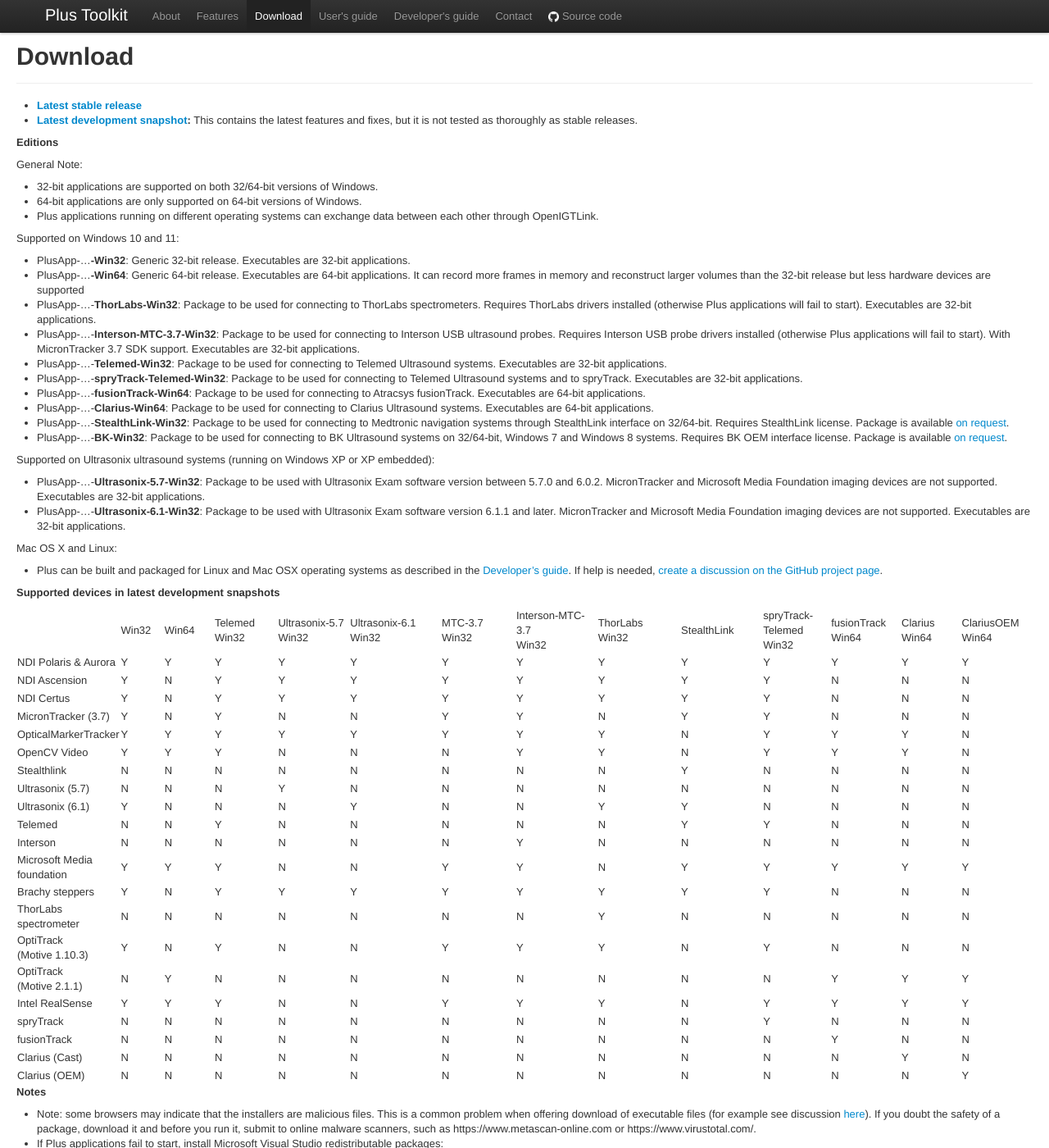
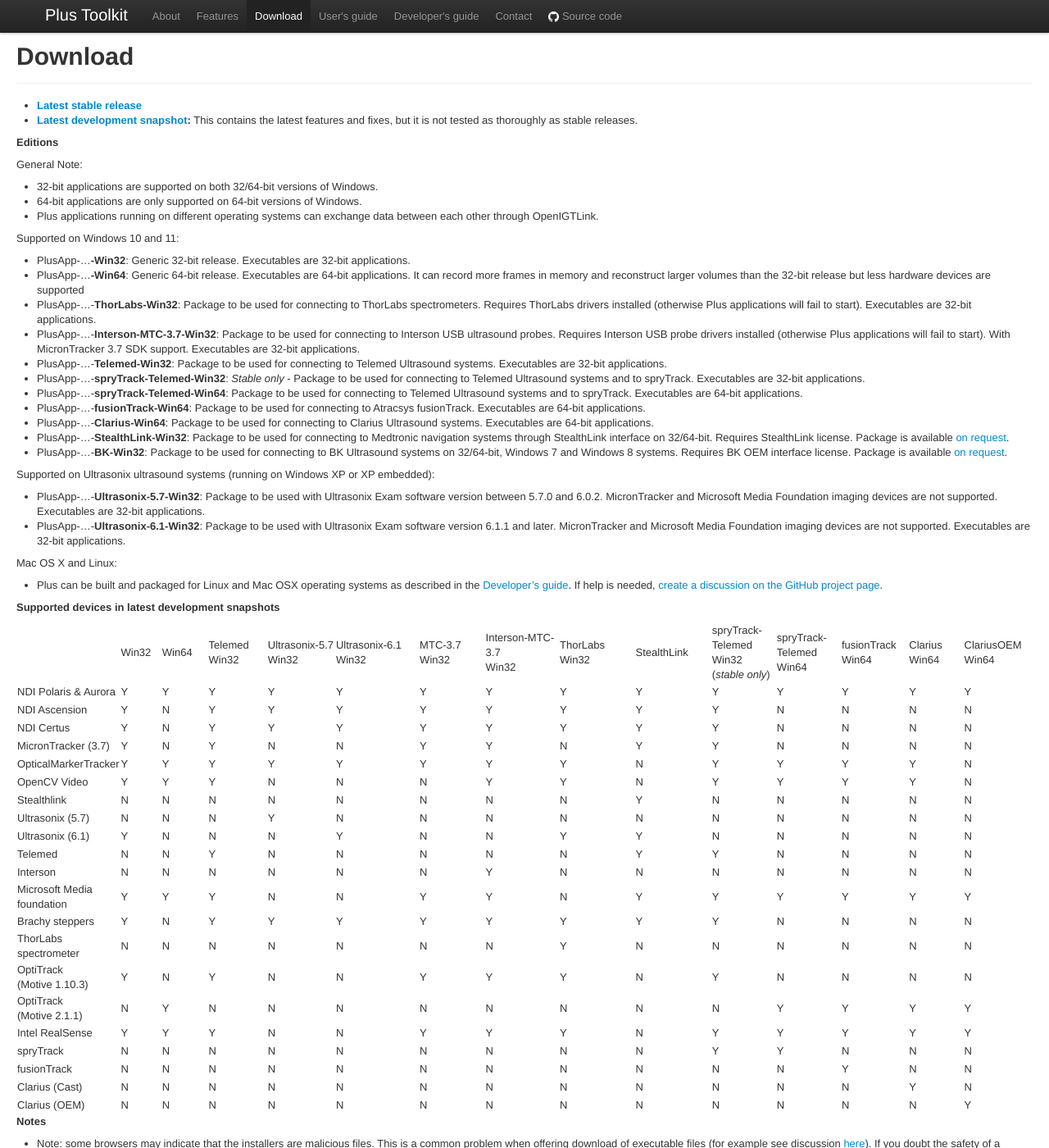
Before and after one commit to PlusToolkit/plustoolkit.github.io, a Jekyll site: the page built from download.md, in a window 1280 px wide and 1400 px high. Shown: the whole window at 82% size. Built offline with Jekyll 4.4.1, drawn with Linux system fonts in a browser that asks for light colours.

Commit message:
Update spryTrack packages

```diff
--- a/download.md
+++ b/download.md
@@ -23,7 +23,8 @@
 - PlusApp-...-**ThorLabs-Win32**: Package to be used for connecting to ThorLabs spectrometers. Requires ThorLabs drivers installed (otherwise Plus applications will fail to start). Executables are 32-bit applications.
 - PlusApp-...-**Interson-MTC-3.7-Win32**: Package to be used for connecting to Interson USB ultrasound probes. Requires Interson USB probe drivers installed (otherwise Plus applications will fail to start). With MicronTracker 3.7 SDK support. Executables are 32-bit applications.
 - PlusApp-...-**Telemed-Win32**: Package to be used for connecting to Telemed Ultrasound systems. Executables are 32-bit applications.
-- PlusApp-...-**spryTrack-Telemed-Win32**: Package to be used for connecting to Telemed Ultrasound systems and to spryTrack. Executables are 32-bit applications.
+- PlusApp-...-**spryTrack-Telemed-Win32**: _Stable only_ - Package to be used for connecting to Telemed Ultrasound systems and to spryTrack. Executables are 32-bit applications.
+- PlusApp-...-**spryTrack-Telemed-Win64**: Package to be used for connecting to Telemed Ultrasound systems and to spryTrack. Executables are 64-bit applications.
 - PlusApp-...-**fusionTrack-Win64**: Package to be used for connecting to Atracsys fusionTrack. Executables are 64-bit applications.
 - PlusApp-...-**Clarius-Win64**: Package to be used for connecting to Clarius Ultrasound systems. Executables are 64-bit applications.
 - PlusApp-...-**StealthLink-Win32**: Package to be used for connecting to Medtronic navigation systems through StealthLink interface on 32/64-bit. Requires StealthLink license. Package is available [on request](contact.md).
@@ -72,7 +73,9 @@
 			Win32</td>
 			<td style="width: 128px;">StealthLink</td>
 			<td style="width: 99px;">spryTrack-Telemed<br />
-			Win32</td>
+			Win32 (<i>stable only</i>)</td>
+			<td style="width: 99px;">spryTrack-Telemed<br />
+			Win64</td>
 			<td style="width: 99px;">fusionTrack<br />
 			Win64</td>
 			<td style="width: 99px;">Clarius<br />
@@ -82,6 +85,7 @@
 		</tr>
 		<tr height="20">
 			<td height="20" style="height: 20px;">NDI Polaris &amp; Aurora</td>
+			<td>Y</td>
 			<td>Y</td>
 			<td>Y</td>
 			<td>Y</td>
@@ -111,6 +115,7 @@
 			<td>N</td>
 			<td>N</td>
 			<td>N</td>
+			<td>N</td>
 		</tr>
 		<tr height="20">
 			<td height="20" style="height: 20px;">NDI Certus</td>
@@ -124,6 +129,7 @@
 			<td>Y</td>
 			<td>Y</td>
 			<td>Y</td>
+			<td>N</td>
 			<td>N</td>
 			<td>N</td>
 			<td>N</td>
@@ -143,6 +149,7 @@
 			<td>N</td>
 			<td>N</td>
 			<td>N</td>
+			<td>N</td>
 		</tr>
 		<tr height="20">
 			<td height="20" style="height: 20px;">OpticalMarkerTracker</td>
@@ -155,6 +162,7 @@
 			<td>Y</td>
 			<td>Y</td>
 			<td>N</td>
+			<td>Y</td>
 			<td>Y</td>
 			<td>Y</td>
 			<td>Y</td>
@@ -171,6 +179,7 @@
 			<td>Y</td>
 			<td>Y</td>
 			<td>N</td>
+			<td>Y</td>
 			<td>Y</td>
 			<td>Y</td>
 			<td>Y</td>
@@ -191,6 +200,7 @@
 			<td>N</td>
 			<td>N</td>
 			<td>N</td>
+			<td>N</td>
 		</tr>
 		<tr height="20">
 			<td height="20" style="height: 20px;">Ultrasonix (5.7)</td>
@@ -198,6 +208,7 @@
 			<td>N</td>
 			<td>N</td>
 			<td>Y</td>
+			<td>N</td>
 			<td>N</td>
 			<td>N</td>
 			<td>N</td>
@@ -223,6 +234,7 @@
 			<td>N</td>
 			<td>N</td>
 			<td>N</td>
+			<td>N</td>
 		</tr>
 		<tr height="20">
 			<td height="20" style="height: 20px;">Telemed</td>
@@ -239,6 +251,7 @@
 			<td>N</td>
 			<td>N</td>
 			<td>N</td>
+			<td>N</td>
 		</tr>
 		<tr height="20">
 			<td height="20" style="height: 20px;">Interson</td>
@@ -249,6 +262,7 @@
 			<td>N</td>
 			<td>N</td>
 			<td>Y</td>
+			<td>N</td>
 			<td>N</td>
 			<td>N</td>
 			<td>N</td>
@@ -271,6 +285,7 @@
 			<td>Y</td>
 			<td>Y</td>
 			<td>Y</td>
+			<td>Y</td>
 		</tr>
 		<tr height="20">
 			<td height="20" style="height: 20px;">Brachy steppers</td>
@@ -287,6 +302,7 @@
 			<td>N</td>
 			<td>N</td>
 			<td>N</td>
+			<td>N</td>
 		</tr>
 		<tr height="20">
 			<td height="20" style="height: 20px;">ThorLabs spectrometer</td>
@@ -298,6 +314,7 @@
 			<td>N</td>
 			<td>N</td>
 			<td>Y</td>
+			<td>N</td>
 			<td>N</td>
 			<td>N</td>
 			<td>N</td>
@@ -319,6 +336,7 @@
 			<td>N</td>
 			<td>N</td>
 			<td>N</td>
+			<td>N</td>
 		</tr>
 		<tr height="20">
 			<td height="20" style="height: 20px;">OptiTrack<br />(Motive 2.1.1)</td>
@@ -332,6 +350,7 @@
 			<td>N</td>
 			<td>N</td>
 			<td>N</td>
+			<td>Y</td>
 			<td>Y</td>
 			<td>Y</td>
 			<td>Y</td>
@@ -351,6 +370,7 @@
 			<td>Y</td>
 			<td>Y</td>
 			<td>Y</td>
+			<td>Y</td>
 		</tr>
 		<tr height="20">
 			<td height="20" style="height: 20px;">spryTrack</td>
@@ -363,6 +383,7 @@
 			<td>N</td>
 			<td>N</td>
 			<td>N</td>
+			<td>Y</td>
 			<td>Y</td>
 			<td>N</td>
 			<td>N</td>
@@ -380,12 +401,14 @@
 			<td>N</td>
 			<td>N</td>
 			<td>N</td>
+			<td>N</td>
 			<td>Y</td>
 			<td>N</td>
 			<td>N</td>
 		</tr>
 		<tr height="20">
 			<td height="20" style="height: 20px;">Clarius (Cast)</td>
+			<td>N</td>
 			<td>N</td>
 			<td>N</td>
 			<td>N</td>
@@ -414,6 +437,7 @@
 			<td>N</td>
 			<td>N</td>
 			<td>N</td>
+			<td>N</td>
 			<td>Y</td>
 		</tr>
 	</tbody>
```
